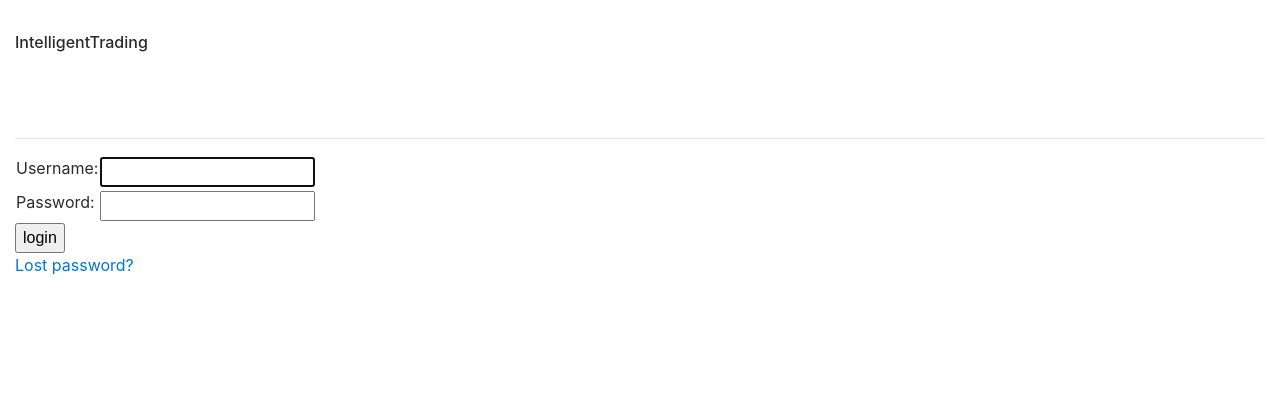
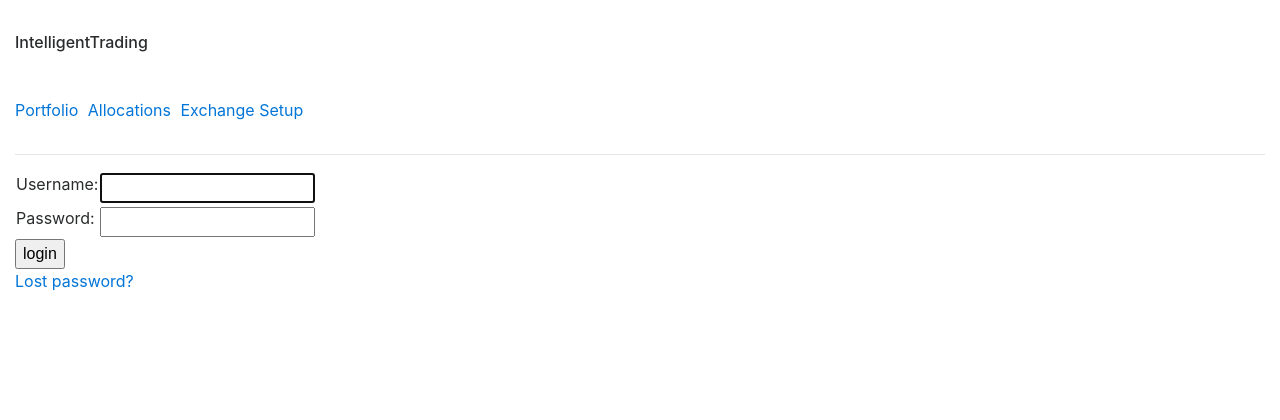
Before and after one commit to IntelligentTrading/portfolio, a Django app: page /accounts/login/ in a window 1280 px wide. Shown: the top 420 px of the page. Run offline with Django 3.2, Linux system fonts and the light colour scheme; parts of the project's set-up code (start-up, migrations or seed data) failed here and were passed over; some libraries are stand-ins or nearby versions.

Commit message:
add simple nav

```diff
--- a/templates/base.html
+++ b/templates/base.html
@@ -53,11 +53,11 @@
   <div class="container-fluid mb-5">
     <div class="row">
 
-{#      <div class="col-md-3 sidebar">#}
-{#        {% block navigation %}#}
-{#          {% include 'navigation.html' %}#}
-{#        {% endblock navigation %}#}
-{#      </div>#}
+
+{#      {% block navigation %}#}
+{#        {% include 'navigation.html' %}#}
+{#      {% endblock navigation %}#}
+
 
       <div class="col-md-12 content" style="padding-top: 2.1rem;">
 
@@ -79,7 +79,20 @@
           <div class="dashhead-toolbar">
             {% block content_toolbar %}
               <div class="btn-group dashhead-toolbar-item">
-                {% block content_toolbar_items %}{% endblock %}
+                {% block content_toolbar_items %}
+                  <ul class="list-inline">
+                    <li class="list-inline-item">
+                      <a href="/portfolio">Portfolio</a>
+                    </li>
+                    <li class="list-inline-item">
+                      <a href="/portfolio/allocations">Allocations</a>
+                    </li>
+                    <li class="list-inline-item">
+                      <a href="/portfolio/exchange_setup">Exchange Setup</a>
+                    </li>
+                  </ul>
+
+                {% endblock %}
               </div>
             {% endblock content_toolbar %}
           </div>
```
